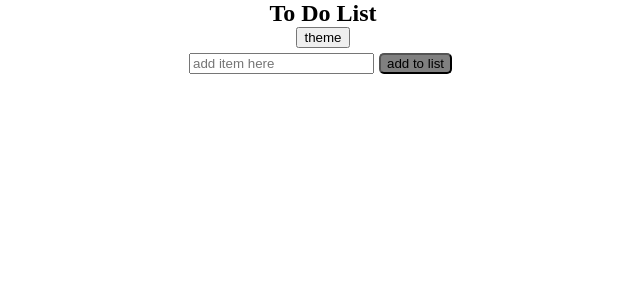
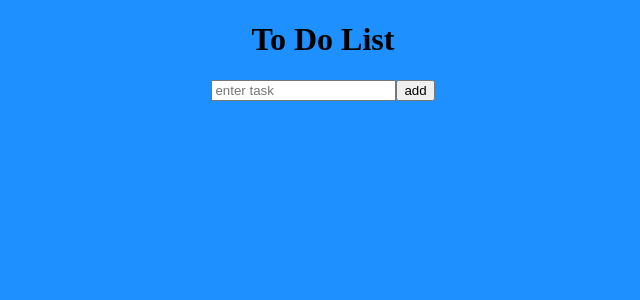
Before and after one commit to AlexanderOlivares/react-todolist, a React (Create React App) app: page / in a window 1280 px wide. Shown: the top 300 px of the page, without its empty margins (317-957 px from the left). Built offline with nearby package versions, Linux system fonts and the light colour scheme.

Commit message:
set local storage

```diff
--- a/src/components/App.js
+++ b/src/components/App.js
@@ -1,46 +1,42 @@
-import React, { useState } from "react";
-import TodoList from "./TodoList";
-import styled, { ThemeProvider } from "styled-components";
-import { lightTheme, darkTheme, GlobalStyles } from "../theme";
+import React, { useState, useEffect } from "react";
+import "../index.css";
+import Header from "./Header";
+import data from "../data.json";
+import ToDoList from "./ToDoList";
+import ToDoForm from "./ToDoForm";
 
-const StyledButton = styled.button`
-  border-radius: 5px;
-  background-color: grey;
-  margin: 5px;
-`;
+const LOCAL_STORAGE_KEY = "todo-list-todos";
 
 export default function App() {
-  const [input, setInput] = useState("");
-  const [toDoList, setToDoList] = useState([]);
-  const [theme, setTheme] = useState("light");
+  const [list, setList] = useState([
+    {
+      id: "",
+      task: "",
+      complete: false,
+    },
+  ]);
 
-  function themeToggler() {
-    theme === "light" ? setTheme("dark") : setTheme("light");
+  function addTask(input) {
+    let listCopy = [...list];
+    listCopy = [...listCopy, { id: list.length, task: input, complete: false }];
+    setList(listCopy);
   }
+  useEffect(() => {
+    const storedList = JSON.parse(localStorage.getItem(LOCAL_STORAGE_KEY));
+    if (storedList) {
+      setList(storedList);
+    }
+  }, []);
 
-  function handleClick(e) {
-    setToDoList(prev => [...prev, input]);
-    setInput("");
-  }
+  useEffect(() => {
+    localStorage.setItem(LOCAL_STORAGE_KEY, JSON.stringify(list));
+  }, [list]);
 
   return (
-    <>
-      <ThemeProvider theme={theme === "light" ? lightTheme : darkTheme}>
-        <GlobalStyles />
-        <h2>To Do List</h2>
-        <div>
-          <button onClick={() => themeToggler()}>theme</button>
-        </div>
-        <input
-          onChange={e => setInput(e.target.value)}
-          type="text"
-          placeholder="add item here"
-        ></input>
-        <StyledButton theme={darkTheme} onClick={handleClick}>
-          add to list
-        </StyledButton>
-        <TodoList toDoList={toDoList} />
-      </ThemeProvider>
-    </>
+    <div>
+      <h1>To Do List</h1>
+      <ToDoForm addTask={addTask} />
+      <ToDoList list={list} />
+    </div>
   );
 }
--- /dev/null
+++ b/src/components/Header.js
@@ -0,0 +1,9 @@
+import React from "react";
+
+export default function Header() {
+  return (
+    <div>
+      <h1>To Do List</h1>
+    </div>
+  );
+}
--- /dev/null
+++ b/src/components/ToDo.js
@@ -0,0 +1,11 @@
+import React from "react";
+
+export default function ToDo({ id, task, complete }) {
+  return (
+    <>
+      <div>
+        {id} {task}
+      </div>
+    </>
+  );
+}
--- /dev/null
+++ b/src/components/ToDoForm.js
@@ -0,0 +1,27 @@
+import React, { useState } from "react";
+
+export default function ToDoForm({ addTask }) {
+  const [input, setInput] = useState("");
+
+  function handleChange(e) {
+    setInput(e.currentTarget.value);
+  }
+
+  function handleSubmit(e) {
+    e.preventDefault();
+    addTask(input);
+    setInput("");
+  }
+
+  return (
+    <form onSubmit={handleSubmit}>
+      <input
+        value={input}
+        onChange={handleChange}
+        type="text"
+        placeholder="enter task"
+      ></input>
+      <button>add</button>
+    </form>
+  );
+}
--- a/src/components/ToDoItem.js
+++ /dev/null
@@ -1,22 +0,0 @@
-import React, { useState } from "react";
-import styled from "styled-components";
-
-const StyledTodo = styled.div`
-  border: 2px solid black;
-  border-radius: 5px;
-  width: 400px;
-  margin: 0 auto;
-  margin-top: 5px;
-`;
-
-export default function ToDoItem(props) {
-  let { todo } = props;
-
-  return (
-    <>
-      <div>
-        <StyledTodo key={todo}>{todo}</StyledTodo>
-      </div>
-    </>
-  );
-}
--- a/src/components/TodoList.js
+++ b/src/components/TodoList.js
@@ -1,10 +1,20 @@
-import React, { useState } from "react";
-import ToDoItem from "./ToDoItem";
+import React from "react";
+import ToDo from "./ToDo";
 
-export default function ToDoList(props) {
-  let { toDoList } = props;
-
-  return toDoList.map(element => {
-    return <ToDoItem key={parseInt(Math.random() * 1000)} todo={element} />;
-  });
+export default function TodoList({ list }) {
+  console.log(list);
+  return (
+    <div>
+      {list.map(item => {
+        return (
+          <ToDo
+            key={Math.random() * 1000}
+            id={item.id}
+            task={item.task}
+            complete={item.complete}
+          />
+        );
+      })}
+    </div>
+  );
 }
--- /dev/null
+++ b/src/data.json
@@ -0,0 +1,81 @@
+[{
+  "id": 1,
+  "task": "Give dog a bath",
+  "complete": true
+}, {
+  "id": 2,
+  "task": "Do laundry",
+  "complete": true
+}, {
+  "id": 3,
+  "task": "Vacuum floor",
+  "complete": false
+}, {
+  "id": 4,
+  "task": "Feed cat",
+  "complete": true
+}, {
+  "id": 5,
+  "task": "Change light bulbs",
+  "complete": false
+}, {
+  "id": 6,
+  "task": "Go to Store",
+  "complete": true
+}, {
+  "id": 7,
+  "task": "Fill gas tank",
+  "complete": true
+}, {
+  "id": 8,
+  "task": "Change linens",
+  "complete": false
+}, {
+  "id": 9,
+  "task": "Rake leaves",
+  "complete": true
+}, {
+  "id": 10,
+  "task": "Bake Cookies",
+  "complete": false
+}, {
+  "id": 11,
+  "task": "Take nap",
+  "complete": true
+}, {
+  "id": 12,
+  "task": "Read book",
+  "complete": true
+}, {
+  "id": 13,
+  "task": "Exercise",
+  "complete": false
+}, {
+  "id": 14,
+  "task": "Give dog a bath",
+  "complete": false
+}, {
+  "id": 15,
+  "task": "Do laundry",
+  "complete": false
+}, {
+  "id": 16,
+  "task": "Vacuum floor",
+  "complete": false
+}, {
+  "id": 17,
+  "task": "Feed cat",
+  "complete": true
+}, {
+  "id": 18,
+  "task": "Change light bulbs",
+  "complete": false
+}, {
+  "id": 19,
+  "task": "Go to Store",
+  "complete": false
+}, {
+  "id": 20,
+  "task": "Fill gas tank",
+  "complete": false
+}]
--- /dev/null
+++ b/src/index.css
@@ -0,0 +1,11 @@
+body {
+  background-color: dodgerblue;
+  text-align: center;
+}
+.strike {
+  text-decoration: line-through;
+}
+
+.todo {
+  cursor: pointer;
+}
--- a/src/theme.js
+++ /dev/null
@@ -1,28 +0,0 @@
-import { createGlobalStyle } from "styled-components";
-
-export const lightTheme = {
-  body: "#fff",
-  fontColor: "#000",
-};
-
-export const darkTheme = {
-  body: "#000",
-  fontColor: "#fff",
-};
-
-export const GlobalStyles = createGlobalStyle`
-  html, body, h2 {
-    height: 100%;
-    margin: 0px;
-    padding: 0px;
-    text-align: center;
-    background-color: ${props => props.theme.body};
-    color: ${props => (props.theme.body === "light" ? darkTheme : lightTheme)};
-
-  }
-  h2{
-    margin: 0;
-    padding: 0px;
-  }
-
-`;
```
